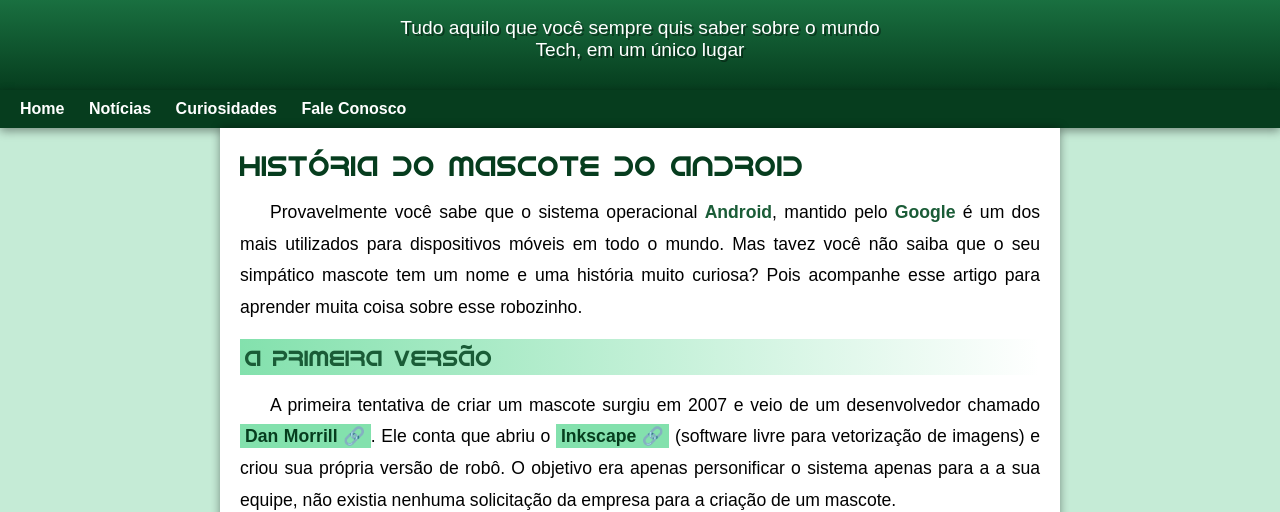
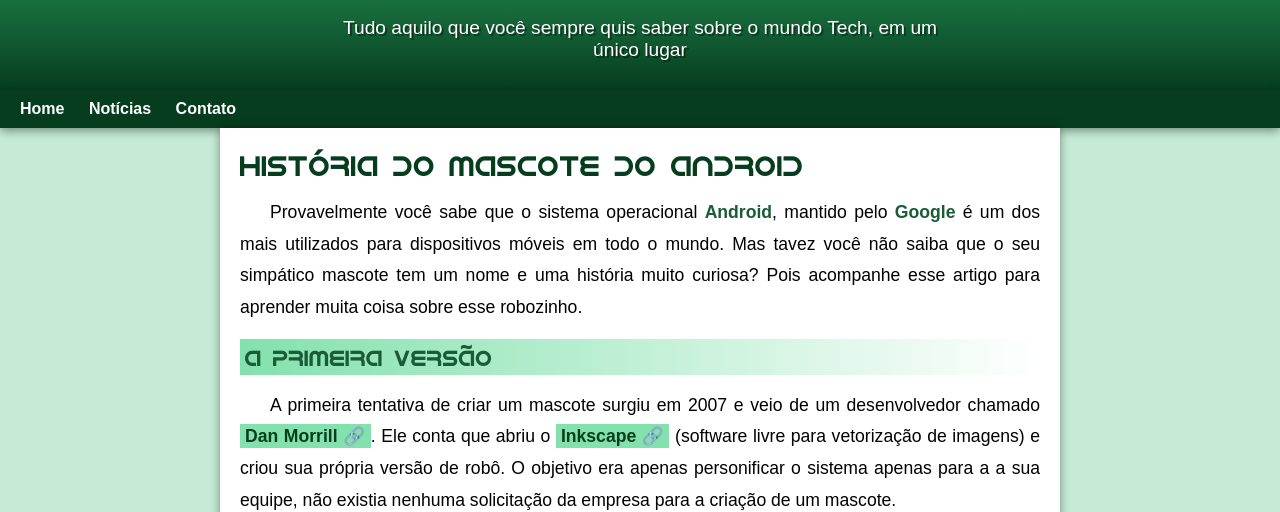
Before and after one commit to ccostafrias/projeto-android, a plain HTML site: page index.html in a window 1280 px wide. Shown: the part 100-612 px from the top of the page. Drawn offline with Linux system fonts and the light colour scheme.

Commit message:
Problema de padding corrigido

```diff
--- a/index.html
+++ b/index.html
@@ -16,8 +16,7 @@
     <nav>
         <a href="">Home</a>
         <a href="">Notícias</a>
-        <a href="">Curiosidades</a>
-        <a href="">Fale Conosco</a>
+        <a href="">Contato</a>
     </nav>
     <main>
         <article>
--- a/style.css
+++ b/style.css
@@ -49,10 +49,11 @@
     color: white;
     font-family: var(--fonte-padrao);
     font-size: 1.2em;
-    max-width: 500px;
-    margin: auto;
+    max-width: 600px;
     padding-right: 10px;
     padding-left: 10px;
+    margin: auto;
+    padding-bottom: 50px;
     text-shadow: 2px 2px 0px rgba(0, 0, 0, 0.4);;
 }
 
```
